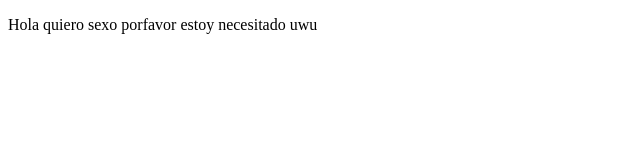
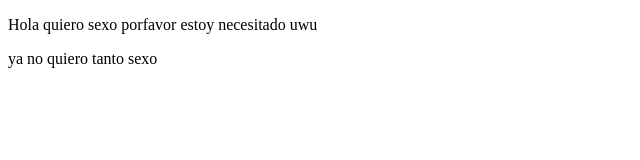
Before and after one commit to Zawent/Proyecto-revision, a plain HTML site: page index.html in a window 1280 px wide. Shown: the whole page, without its empty margins (0-640 px from the left). Drawn offline with Linux system fonts and the light colour scheme.

Commit message:
cambios agregados

```diff
--- a/index.html
+++ b/index.html
@@ -8,5 +8,6 @@
 </head>
 <body>
     <p> Hola quiero sexo porfavor estoy necesitado uwu</p>
+    <p>ya no quiero tanto sexo</p>
 </body>
 </html>
```
